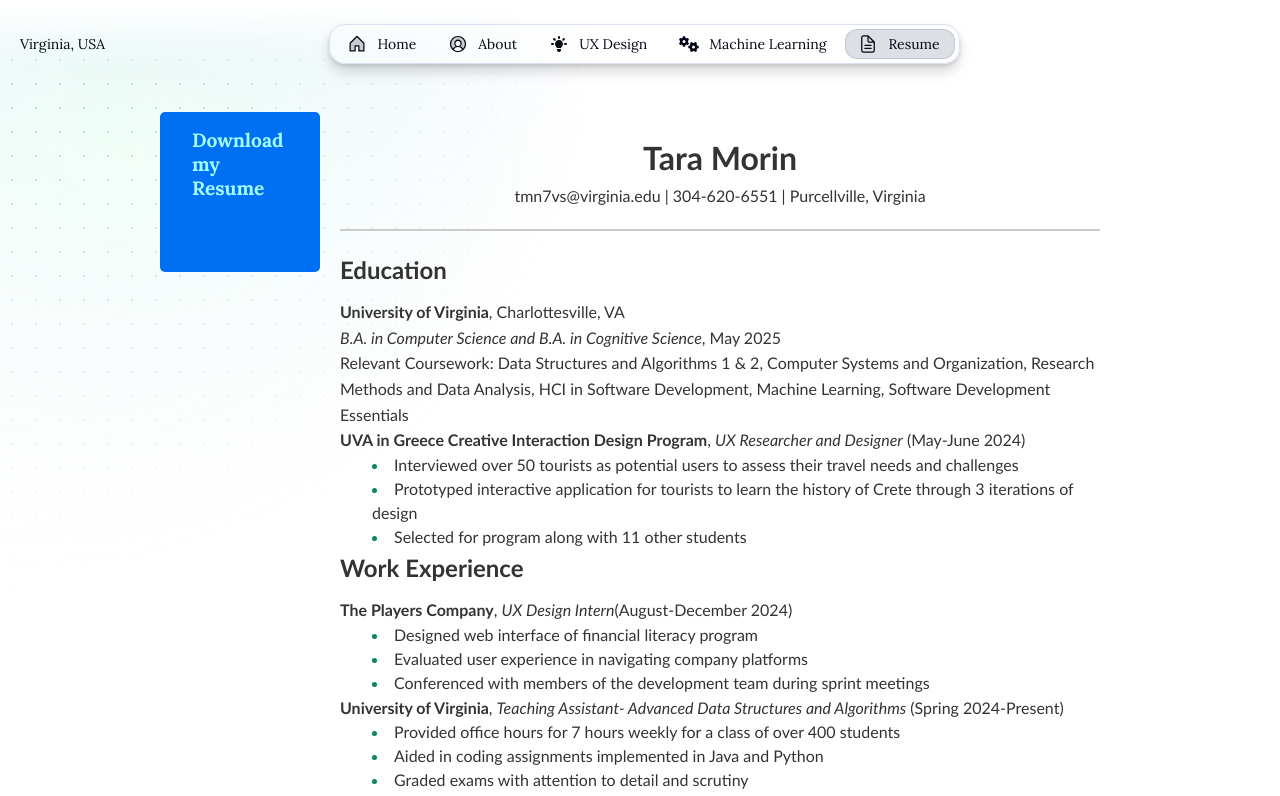
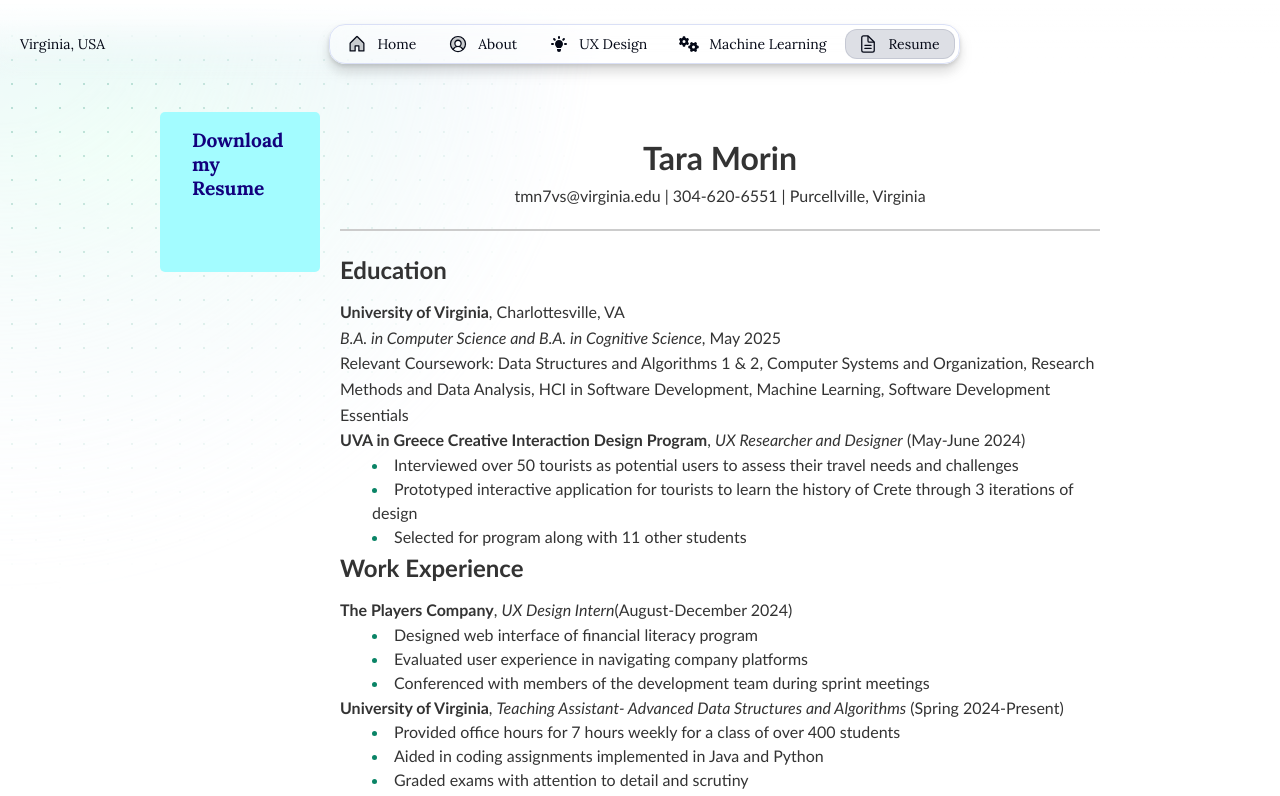
Before and after one commit to tara-morin/website, a Next.js app: page /en/resume in a window 1280 px wide. Shown: the top 796 px of the page. Built offline with nearby package versions, Linux system fonts and the light colour scheme.

Commit message:
changed font color

```diff
--- a/src/app/[locale]/resume/page.tsx
+++ b/src/app/[locale]/resume/page.tsx
@@ -1,8 +1,4 @@
-import { promises as fs } from "fs";
-import path from "path";
 import { Flex, Button } from "@/once-ui/components";
-import { remark } from "remark";
-import html from "remark-html";
 
 export default function Resume() {
   return (
@@ -13,8 +9,8 @@ export default function Resume() {
           download="TMresume.pdf"
           style={{
             padding: "1rem 2rem",
-            backgroundColor: "#0070f3",
-            color: "#a3fcff",
+            backgroundColor: "#a3fcff",
+            color: "#12007d",
             borderRadius: "5px",
             textDecoration: "none",
             fontWeight: "bold",
```
